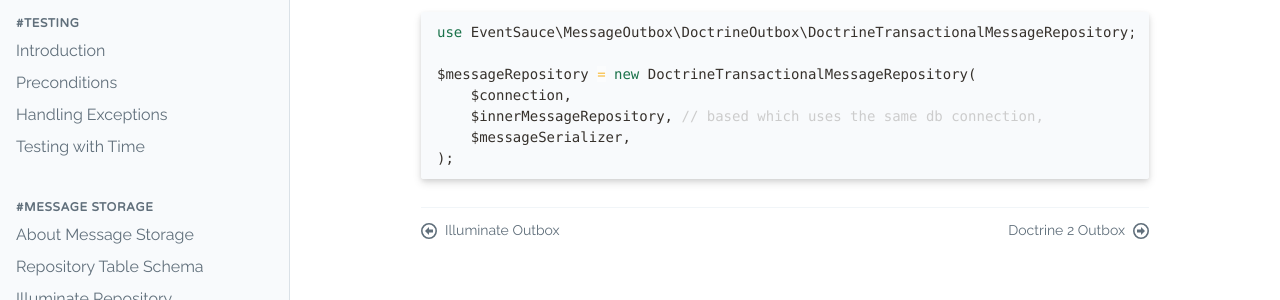
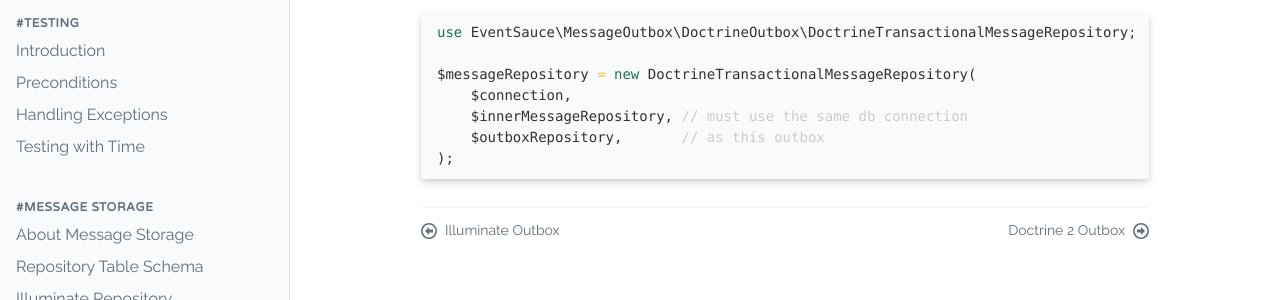
Before and after one commit to EventSaucePHP/EventSauce, a Jekyll site: the page built from docs/docs/message-outbox/doctrine-3.md, in a window 1280 px wide and 900 px high, scrolled down 413 px. Shown: the part 152-452 px from the top of the window. Built offline with Jekyll 4.4.1, drawn with Linux system fonts in a browser that asks for light colours; comment, search, counter and statistics services are not loaded.

Commit message:
Corrected example

````diff
--- a/docs/docs/message-outbox/doctrine-3.md
+++ b/docs/docs/message-outbox/doctrine-3.md
@@ -27,7 +27,7 @@ use EventSauce\MessageOutbox\DoctrineOutbox\DoctrineTransactionalMessageReposito
 
 $messageRepository = new DoctrineTransactionalMessageRepository(
     $connection,
-    $innerMessageRepository, // based which uses the same db connection,
-    $messageSerializer,
+    $innerMessageRepository, // must use the same db connection
+    $outboxRepository,       // as this outbox
 );
 ```
````
